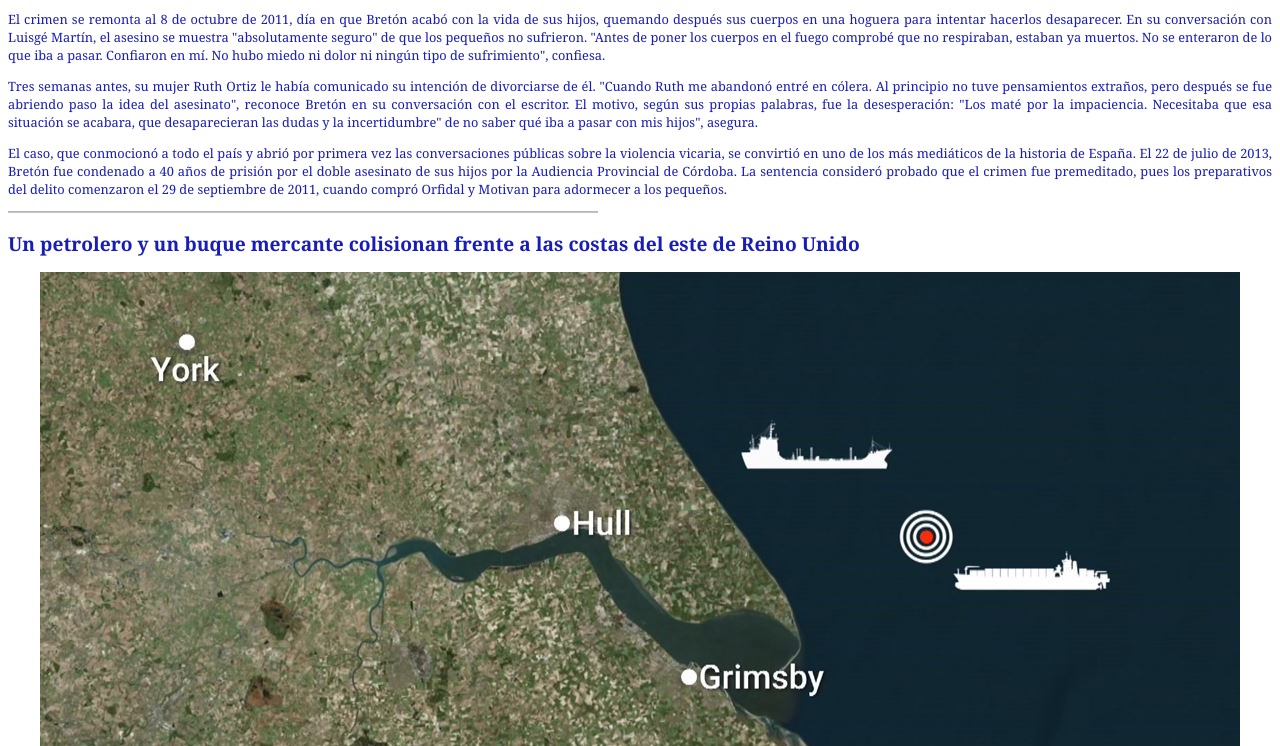
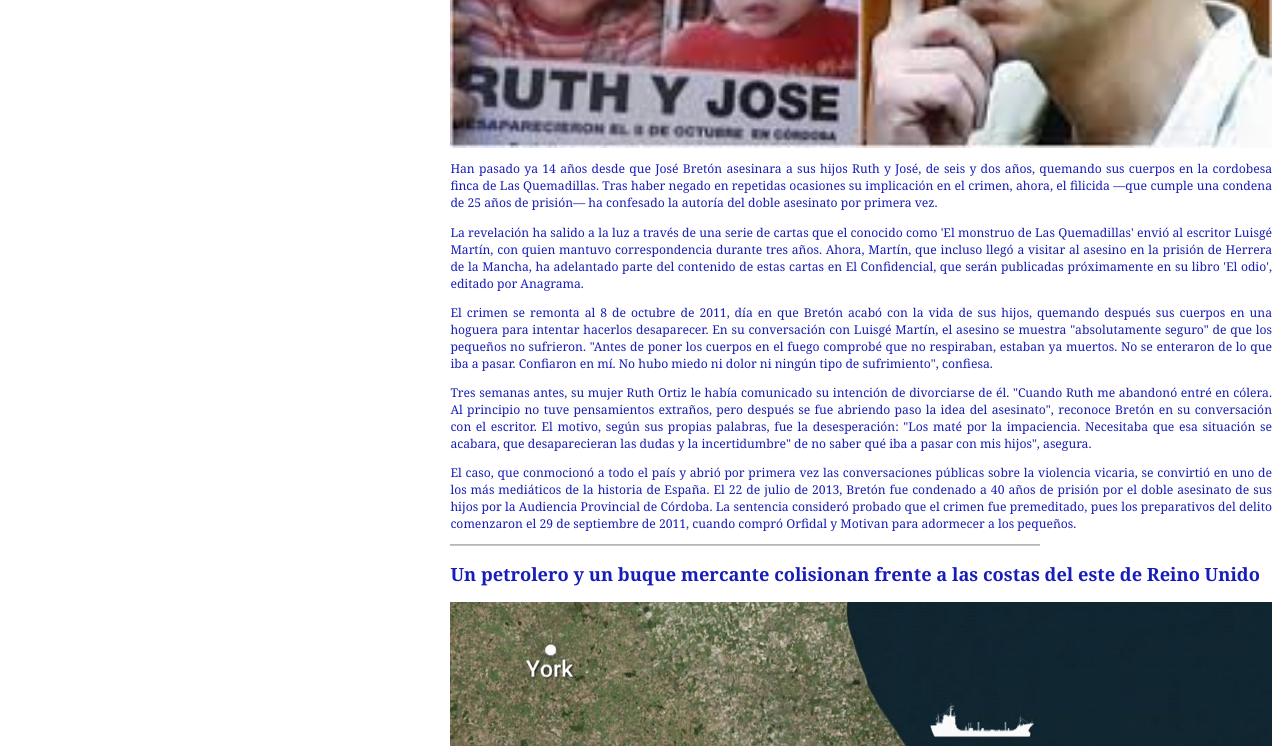
Before and after one commit to Akillerman9/definitivo, a plain HTML site: page index.html in a window 1280 px wide. Shown: the part 473-1219 px from the top of the page. Drawn offline with Linux system fonts and the light colour scheme; files that its build step writes are made by us from their sources.

Commit message:
Update index.html

```diff
--- a/index.html
+++ b/index.html
@@ -6,6 +6,7 @@
 		<link rel="stylesheet" type="text/css" href="css/main.css" />
 		<link rel="stylesheet" type="text/css" href="css/movil.css" media="screen and (max-width: 480px)" />
 		<link rel="stylesheet" type="text/css" href="tablet.css" media="screen and (min-width: 481px) and (max-width: 1024px)" />
+		<link href="css/desktop.css" rel="stylesheet" type="text/css" media="only screen and (min-width:769px)"/>
 
 
 
```
